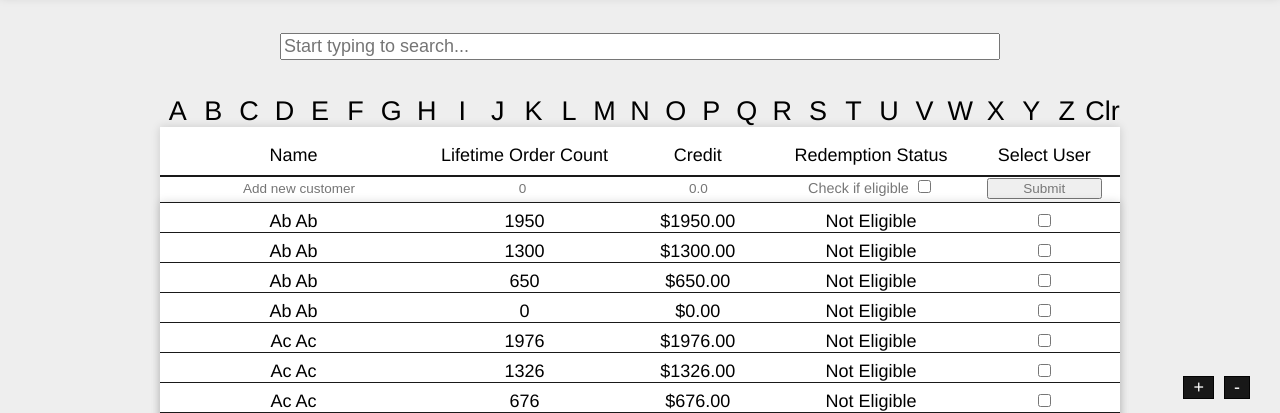
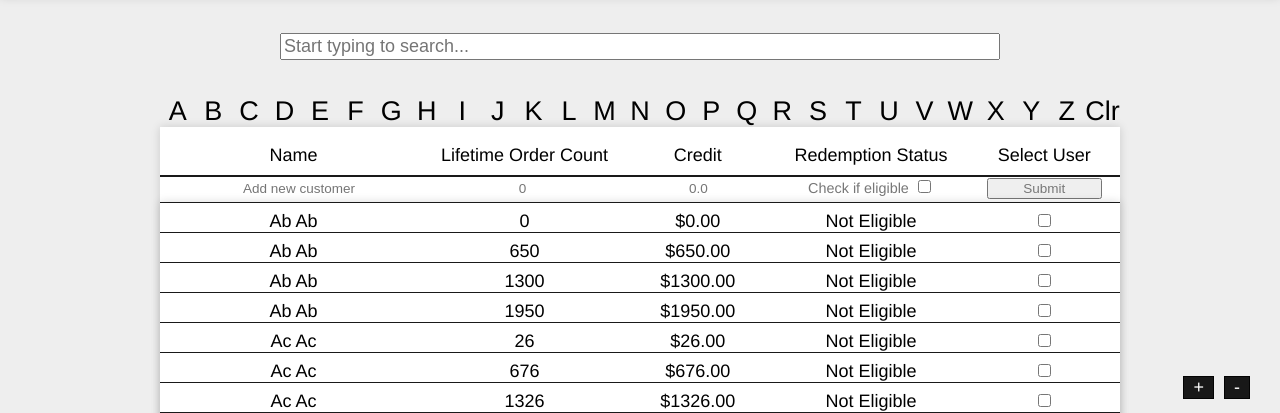
Before and after one commit to jongrim/customer-loyalty-management, a plain HTML site: page customers.html in a window 1280 px wide. Shown: the part 401-814 px from the top of the page. Drawn offline with Linux system fonts and the light colour scheme.

Commit message:
Improves sorting speed and removes dead code

```diff
--- a/customer.js
+++ b/customer.js
@@ -26,7 +26,6 @@ var customerSet = (function () {
     //DOM rendering
     function makeTable(matchedArray) {
         let customerArray = matchedArray || customers;
-        customerArray = sortCustomers(customerArray);
         let tableRows = customerArray.map(customer => {
             return `<div class="table-row">` +
                 buildCustomerRowFromObject(customer) +
@@ -55,30 +54,12 @@ var customerSet = (function () {
     }
 
     // Local functions
-    function sortCustomers(unsortedList) {
-        if (unsortedList.length == 1) {
-            return unsortedList;
-        } else {
-            let midPoint = Math.floor(unsortedList.length / 2);
-            var listA = sortCustomers(unsortedList.slice(0, midPoint));
-            var listB = sortCustomers(unsortedList.slice(midPoint));
-        }
+    function sortCustomers(unsortedArray) {
+        let sortedArray = unsortedArray.sort((a, b) => {
+            return a.lastName < b.lastName ? -1 : 1;
+        });
 
-        let mergeList = [];
-
-        while (listA.length > 0 && listB.length > 0) {
-            let result = listA[0].lastName < listB[0].lastName ? listA.shift() : listB.shift();
-            mergeList.push(result);
-        }
-
-        while (listA.length > 0) {
-            mergeList.push(listA.shift());
-        }
-        while (listB.length > 0) {
-            mergeList.push(listB.shift());
-        }
-
-        return mergeList;
+        return sortedArray;
     }
 
     function filterByLastName() {
@@ -106,9 +87,8 @@ var customerSet = (function () {
     };
 
     function addCustomerFromForm(e) {
-        e.preventDefault();
+        e.preventDefault(); // prevents page from reloading
         let values = this.querySelectorAll('input');
-        console.log(values)
         let [firstName, lastName] = values[0].value.split(' ');
         let orderCount = values[1].valueAsNumber
         let credit = values[2].valueAsNumber
@@ -128,8 +108,12 @@ var customerSet = (function () {
         customer.redemptionEligible = status;
     };
 
-    function customerList() {
+    function getCustomerList() {
         return customers;
+    }
+
+    function setCustomerList(customerArray) {
+        customers = customerArray;
     }
 
     return {
@@ -138,7 +122,8 @@ var customerSet = (function () {
         addCustomer: addCustomer,
         getCustomerByName: getCustomerByName,
         makeCustomerTable: makeTable,
-        getCustomerList: customerList
+        getCustomerList: getCustomerList,
+        setCustomerList: setCustomerList,
     }
 })();
 
@@ -146,11 +131,11 @@ var customerSet = (function () {
 for (var i = 0; i < 2000; i++) {
     let person = customerSet
         .newCustomer(`${String.fromCharCode(65 + (i % 26)) + String.fromCharCode(98 + (i % 25))}`,
-        `${String.fromCharCode(65 + (i % 26)) + String.fromCharCode(98 + (i % 25))}`, i, i, (i % 2) ? true : false);
+        `${String.fromCharCode(65 + (i % 26)) + String.fromCharCode(98 + (i % 25))}`,
+        i, i, (i % 2) ? true : false);
     customerSet.addCustomer(person);
 }
 
-// var customers = customerSet.getCustomerList();
-// var sortedCustomers = customerSet.getSortedList(customers);
+customerSet.setCustomerList(customerSet.getSortedList(customerSet.getCustomerList()));
 
 customerSet.makeCustomerTable();
--- a/style.css
+++ b/style.css
@@ -27,7 +27,6 @@ h1 {
     color: white;
     font-size: 5vw;
     text-shadow: 3px 3px 0px rgba(0, 0, 0, 0.15);
-    /*background: rgba(200, 200, 200, 0.85);*/
     padding: 0 0.5em;
 }
 
@@ -39,8 +38,6 @@ h1 {
     flex-wrap: wrap;
     background: white;
     box-shadow: 0 0 10px rgba(0, 0, 0, 0.15);
-    /*margin-bottom: 10px;*/
-    /*border: 5px solid red;*/
 }
 
 .container.nav {
```
